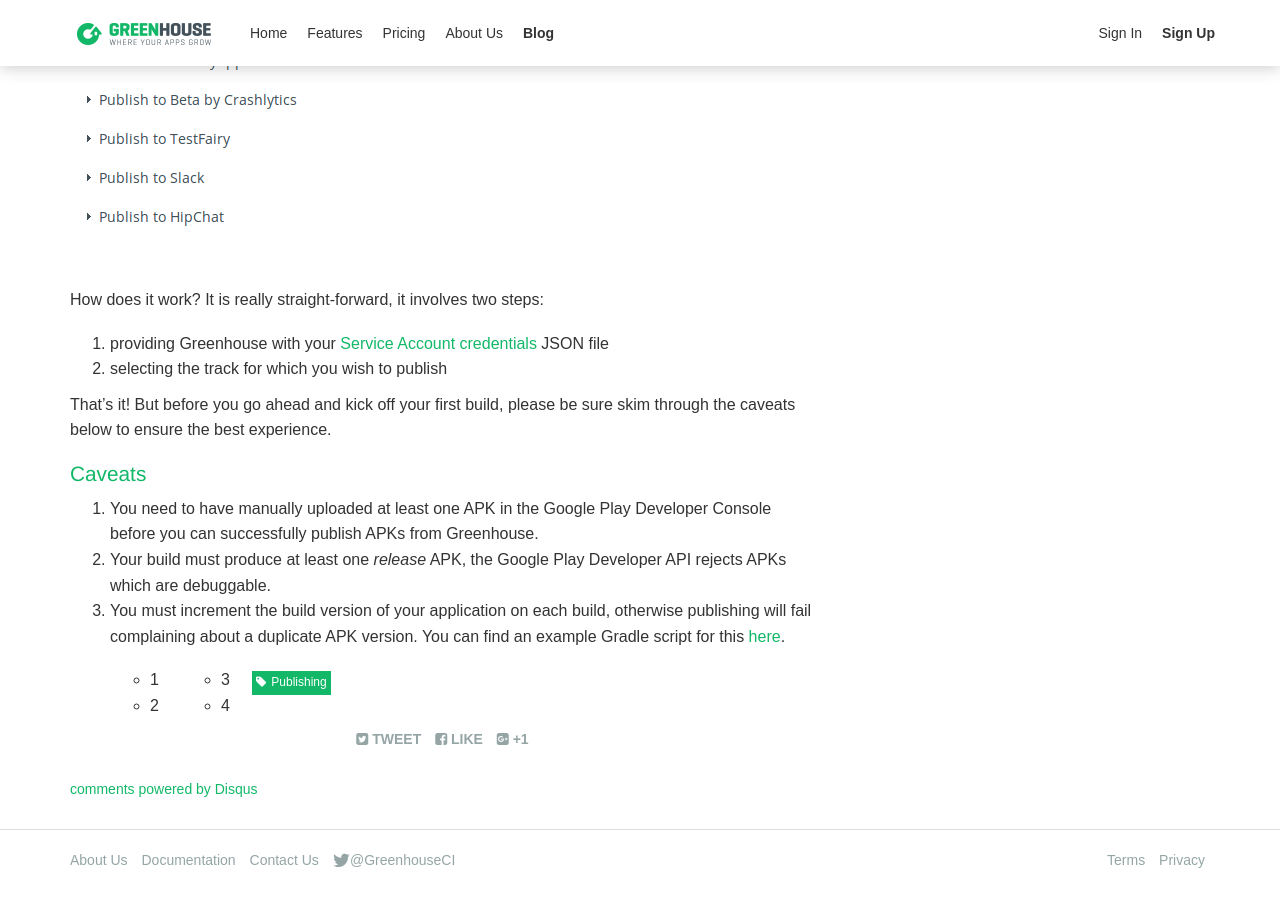
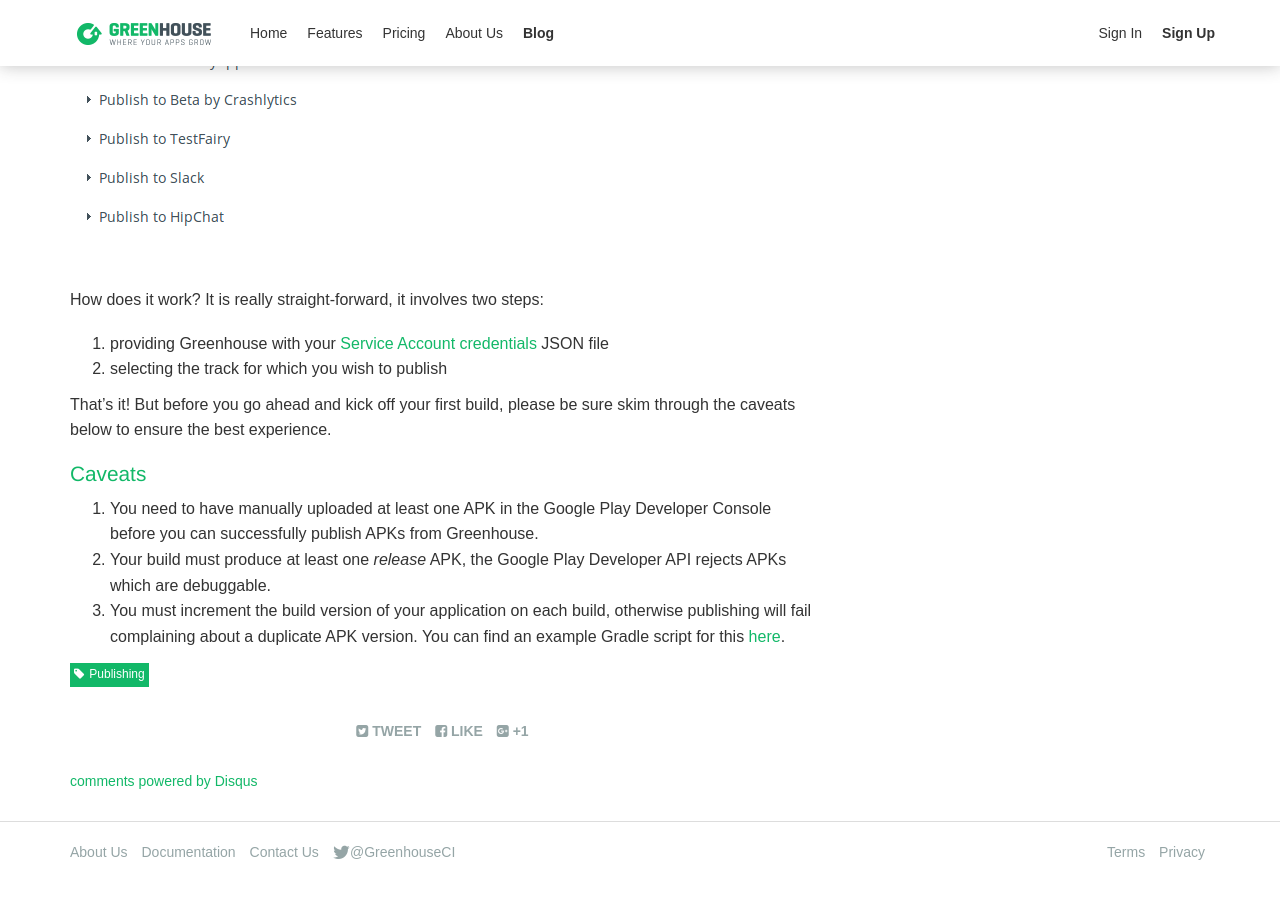
Before and after one commit to GreenhouseCI/blog.greenhouseci.com, a Jekyll site: the page built from _posts/2016-07-21-google-play-publishing.md, in a window 1280 px wide and 900 px high, scrolled down 1373 px. Built offline with Jekyll 4.4.1, drawn with Linux system fonts in a browser that asks for light colours; nearby versions of some CDN libraries; a script that is not in the unit is left out; comment, search, counter and statistics services are not loaded.

Commit message:
fix weird things in my blog post

```diff
--- a/_posts/2016-07-21-google-play-publishing.md
+++ b/_posts/2016-07-21-google-play-publishing.md
@@ -19,6 +19,7 @@
 It would only seem fair that our Android users could also enjoy the same benefits of beta distribution of their apps just shy of uploading them directly to the app market place.
 That is why we have added support for <strong>Google Play</strong> publishing!
 
+<!--more-->
 
 
 ## Distribution tracks
@@ -53,14 +54,3 @@
 1. You need to have manually uploaded at least one APK in the Google Play Developer Console before you can successfully publish APKs from Greenhouse.
 2. Your build must produce at least one *release* APK, the Google Play Developer API rejects APKs which are debuggable.
 3. You must increment the build version of your application on each build, otherwise publishing will fail complaining about a duplicate APK version. You can find an example Gradle script for this <a href="http://docs.greenhouseci.com/docs/incrementing-android-app-version">here</a>.
-
-
-   <ul style="width:10%; float:left;">
-      <li>1</li>
-      <li>2</li>
-   </ul>
-
-   <ul style="width:10%; float:left;">
-      <li>3</li>
-      <li>4</li>
-   </ul>
```
